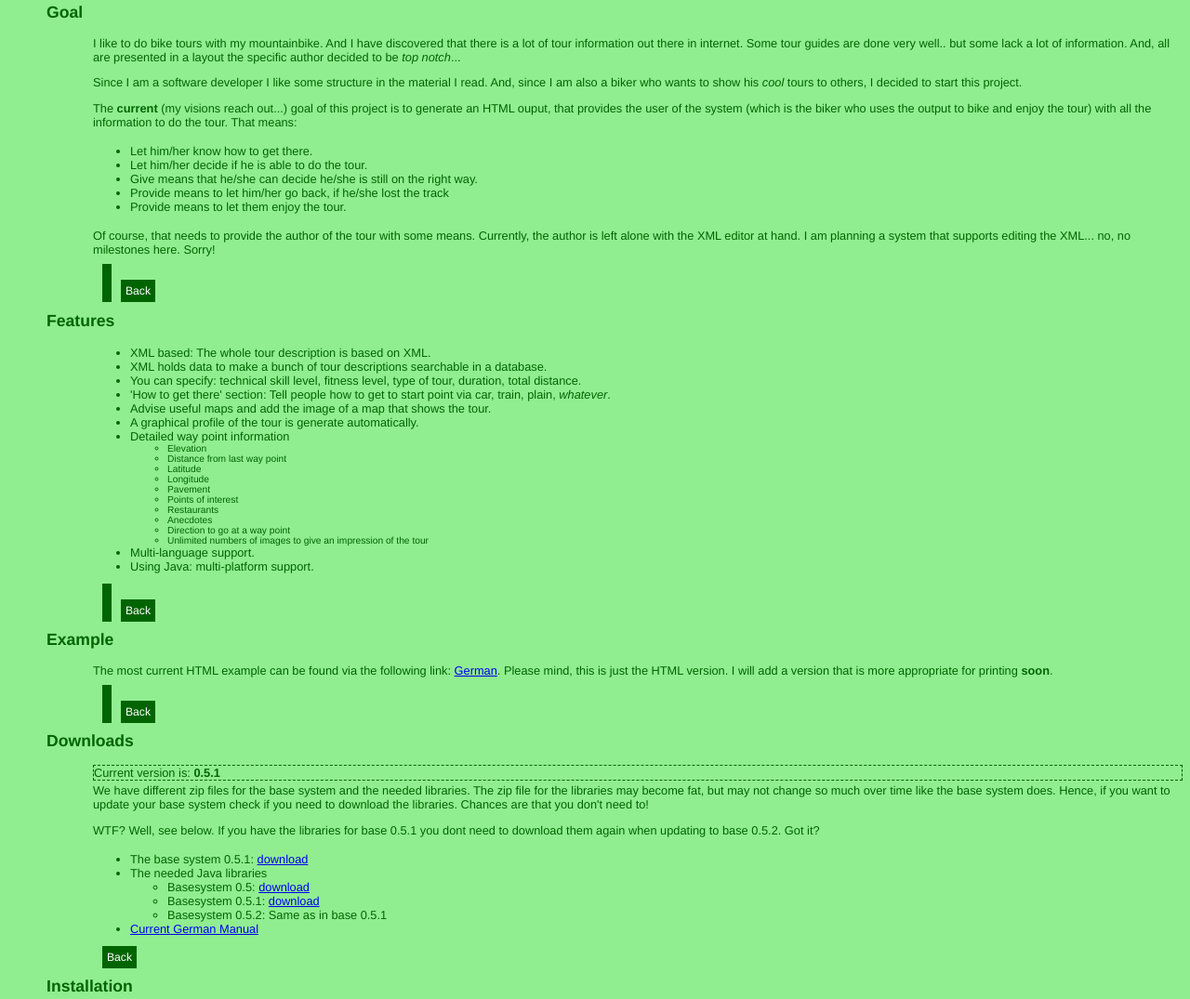
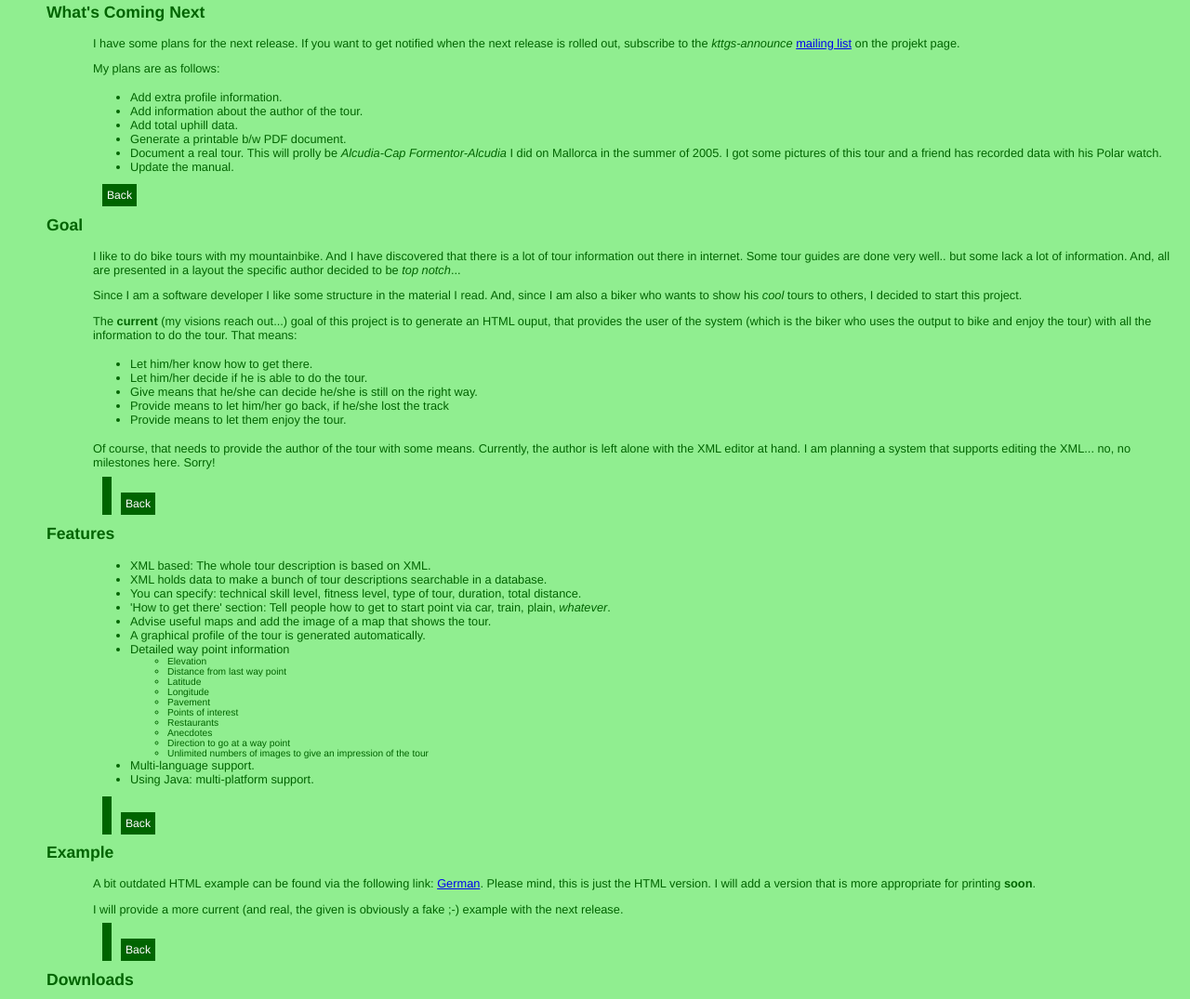
Before and after one commit to BackupTheBerlios/kttgs-svn, a plain HTML site: page trunk/website/berlios/index.html in a window 1280 px wide. Shown: the part 388-1463 px from the top of the page at 93% size. Drawn offline with Linux system fonts and the light colour scheme.

Commit message:
Added the "What's Coming Next" section.

```diff
--- a/trunk/website/berlios/index.html
+++ b/trunk/website/berlios/index.html
@@ -16,6 +16,7 @@
 <a name="menu"/>
 <div id="navcontainer">
    <a href="#news">News</a>
+   <a href="#next">Next</a>
    <a href="#goal">Goal</a>
    <a href="#features">Features</a>
    <a href="#example">Example</a>
@@ -53,6 +54,34 @@
       <li>Sept 4, 2005: I am working on a manual for the current 0.5
       release.
       </li>
+   </ul>
+</p>
+<div id="navcontainer">
+<p>
+<a href="#menu">Back</a>
+</p>
+</div>
+
+<a name="next"/>
+<h2>What's Coming Next</h2>
+<p>
+   I have some plans for the next release. If you want to get notified
+   when the next release is rolled out, subscribe to the <i>kttgs-announce</i>
+   <a href="http://developer.berlios.de/mail/?group_id=4839">mailing list</a>
+   on the projekt page.
+</p>
+<p>
+   My plans are as follows:
+   <ul>
+     <li>Add extra profile information.</li>
+     <li>Add information about the author of the tour.</li>
+     <li>Add total uphill data.</li>
+     <li>Generate a printable b/w PDF document.</li>
+     <li>Document a real tour. This will prolly be <i>Alcudia-Cap Formentor-Alcudia</i>
+         I did on Mallorca in the summer of 2005. I got some pictures of this tour
+         and a friend has recorded data with his Polar watch.
+     </li>
+     <li>Update the manual.</li>
    </ul>
 </p>
 <div id="navcontainer">
@@ -107,7 +136,7 @@
       <li>You can specify: technical skill level, fitness level, type of tour, duration, total distance.</li>
       <li>'How to get there' section: Tell people how to get to start point via car, train, plain, <i>whatever</i>.</li>
       <li>Advise useful maps and add the image of a map that shows the tour.</li>
-      <li>A graphical profile of the tour is generate automatically.</li>
+      <li>A graphical profile of the tour is generated automatically.</li>
       <li>Detailed way point information
          <ul>
 	    <li>Elevation</li>
@@ -135,9 +164,13 @@
 <a name="example"/>
 <h2>Example</h2>
 <p>
-   The most current HTML example can be found via the following link: <a href="http://www.web-space.tv/knottytom/biketour/nuremberg_zoo_round.html">German<a/>.
+   A bit outdated HTML example can be found via the following link: <a href="http://www.web-space.tv/knottytom/biketour/nuremberg_zoo_round.html">German<a/>.
    Please mind, this is just the HTML version. I will add a version that is more appropriate for printing
    <b>soon</b>.
+</p>
+<p>
+   I will provide a more current (and real, the given is obviously a fake ;-)
+   example with the next release.
 </p>
 <div id="navcontainer">
 <p>
```
